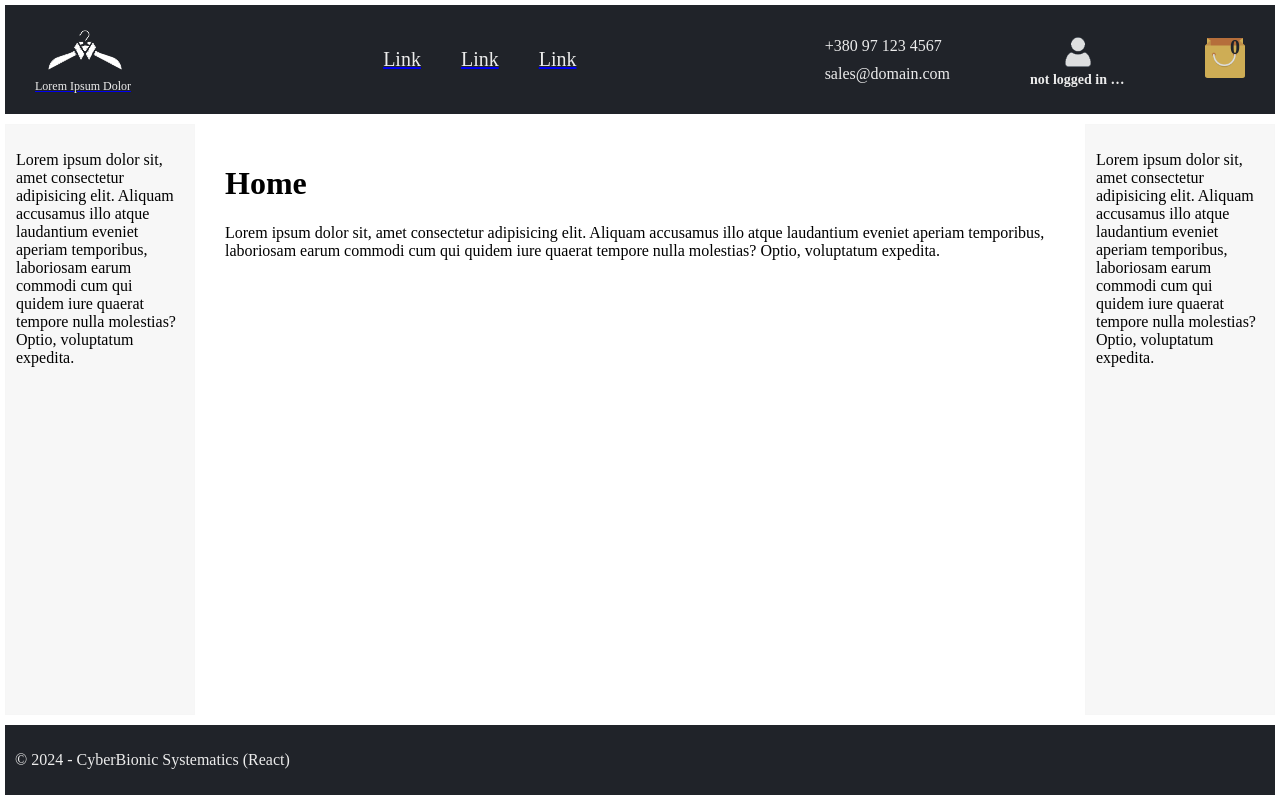
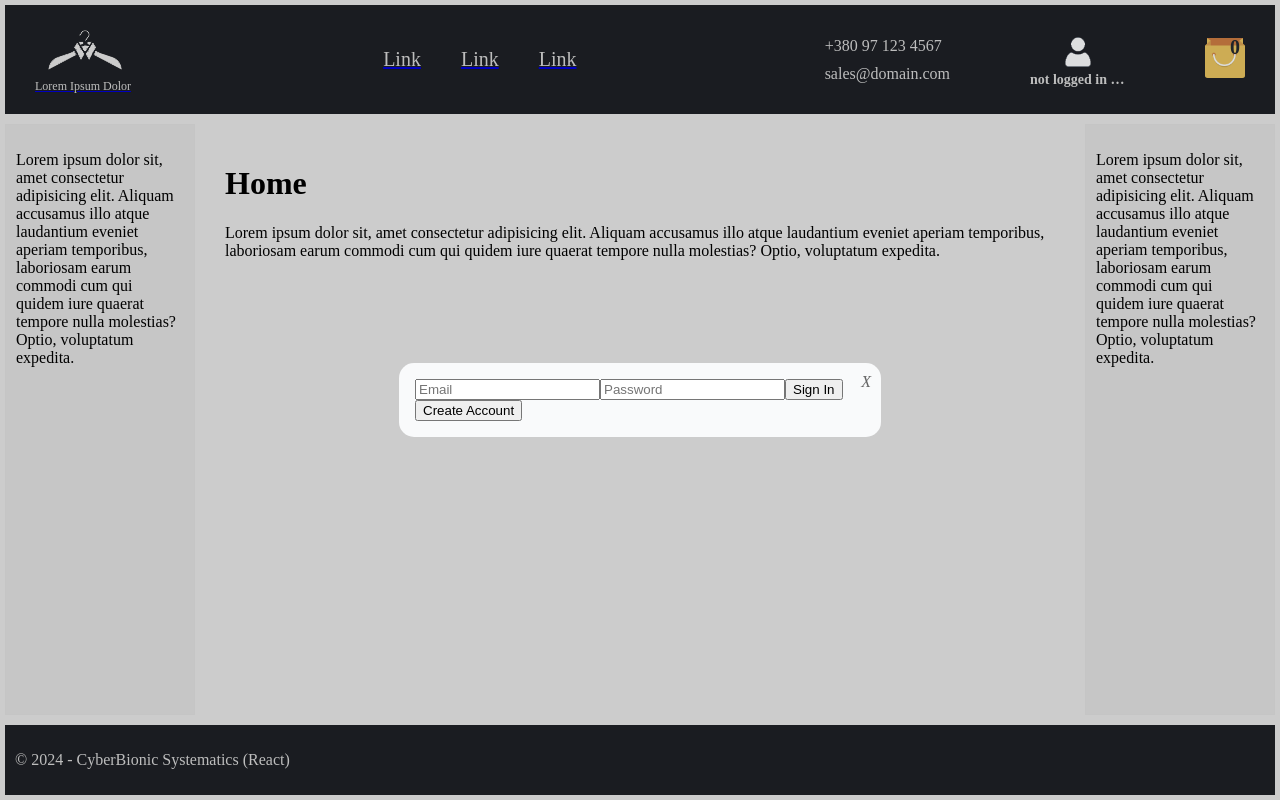
Before and after one commit to OlegBon/cbs-react-final-project, a React (Create React App) app: page / in a window 1280 px wide. Both pictures are taken after a click on the picture 1077 px from the left and 51 px from the top of the page. Built offline with nearby package versions, Linux system fonts and the light colour scheme; no server answers; the database is empty.

Commit message:
add login and modal window for login/create

```diff
--- a/database.rules.json
+++ b/database.rules.json
@@ -2,6 +2,6 @@
   /* Visit https://firebase.google.com/docs/database/security to learn more about security rules. */
   "rules": {
     ".read": true,
-    ".write": false
+    ".write": true
   }
 }
--- a/src/components/Header/LoginHeader/LoginHeader.jsx
+++ b/src/components/Header/LoginHeader/LoginHeader.jsx
@@ -1,10 +1,45 @@
 import "./LoginHeader.css";
 import shopLogin from "../../../assets/shop-login.png";
+import { useEffect, useState } from "react";
+import ModalLogin from "./ModalLogin/ModalLogin";
+import { database } from "../../../firebase-config";
+import { off, onValue, ref } from "firebase/database";
 
 const LoginHeader = () => {
+  // Modal
+  const [modalState, setModalState] = useState(false);
+
+  const [email, setEmail] = useState("");
+  const [password, setPassword] = useState("");
+  const [hasAccount, setHasAccount] = useState(false);
+  const [data, setData] = useState({});
+
+  useEffect(() => {
+    const rootRef = ref(database, "/");
+    onValue(rootRef, (snapshot) => {
+      const data = snapshot.val();
+      setData(data || {});
+    });
+    return () => off(rootRef);
+  }, []);
+
   return (
     <div className="Login-Header">
-      <img src={shopLogin} className="Shop-Login" alt="Shop Login" />
+      <ModalLogin
+        call={modalState}
+        onDestroy={() => setModalState(false)}
+        email={email}
+        password={password}
+        setHasAccount={setHasAccount}
+        setEmail={setEmail}
+        setPassword={setPassword}
+      />
+      <img
+        src={shopLogin}
+        className="Shop-Login"
+        alt="Shop Login"
+        onClick={() => setModalState(true)}
+      />
       <p className="Shop-Login-User">not logged in shop</p>
     </div>
   );
--- /dev/null
+++ b/src/components/Header/LoginHeader/ModalLogin/ModalLogin.css
@@ -0,0 +1,58 @@
+.modalWind {
+  position: fixed;
+  top: 0;
+  left: 0;
+  width: 100%;
+  height: 100%;
+  background-color: rgba(0, 0, 0, 0.2);
+}
+
+.modalWind i {
+  color: rgb(100, 100, 100);
+  position: fixed;
+  top: 10px;
+  right: 10px;
+  cursor: pointer;
+}
+
+.modalWind-content {
+  max-width: 450px;
+  width: 100%;
+  position: fixed;
+  top: 50%;
+  left: 50%;
+  transform: translate(-50%, -50%);
+  background-color: rgb(249, 250, 251);
+  padding: 1rem;
+  border-radius: 15px;
+}
+
+.modalWind-content h1 {
+  text-align: center;
+}
+
+.btns button {
+  width: 100%;
+  margin: 0.3rem;
+  padding: 10px;
+  border-radius: 6px;
+  border: 1px solid;
+  cursor: pointer;
+}
+
+.accept {
+  color: #fff;
+  background-color: rgb(42, 102, 188);
+}
+
+.accept:hover {
+  background-color: rgb(14, 71, 149);
+}
+
+.reject {
+  color: rgb(100, 100, 100);
+}
+
+.reject:hover {
+  background-color: rgb(194, 192, 192);
+}
--- /dev/null
+++ b/src/components/Header/LoginHeader/ModalLogin/ModalLogin.jsx
@@ -0,0 +1,74 @@
+import { auth } from "../../../../firebase-config";
+import "./ModalLogin.css";
+import {
+  getAuth,
+  createUserWithEmailAndPassword,
+  signInWithEmailAndPassword,
+} from "firebase/auth";
+
+const ModalLogin = ({
+  call,
+  onDestroy,
+  email,
+  password,
+  setHasAccount,
+  setEmail,
+  setPassword,
+}) => {
+  const signIn = () => {
+    if (!email || !password) {
+      console.log("Email And Password Are Required!");
+      return;
+    }
+    signInWithEmailAndPassword(auth, email, password)
+      .then(() => {
+        console.log("Successfully Signed In!");
+        setHasAccount(true);
+      })
+      .catch((error) => console.error("Error Signing In:", error));
+  };
+
+  const createAccount = () => {
+    const auth = getAuth();
+    createUserWithEmailAndPassword(auth, email, password)
+      .then(() => {
+        console.log("Successfully Created Account");
+        setHasAccount(true);
+      })
+      .catch((error) => console.error("Error Creating Account:", error));
+  };
+
+  if (!call) {
+    return null;
+  }
+
+  return (
+    <div className="modalWind" onClick={onDestroy}>
+      <div className="modalWind-content" onClick={(e) => e.stopPropagation()}>
+        <i className="closeModalWind" onClick={onDestroy}>
+          X
+        </i>
+        <div className="login_block">
+          <input
+            type="text"
+            id="email"
+            placeholder="Email"
+            value={email}
+            onChange={(e) => setEmail(e.target.value)}
+          />
+          <input
+            type="password"
+            id="password"
+            placeholder="Password"
+            value={password}
+            onChange={(e) => setPassword(e.target.value)}
+          />
+          <button onClick={signIn}>Sign In</button>
+          <button onClick={createAccount}>Create Account</button>
+        </div>
+      </div>
+    </div>
+  );
+};
+
+export default ModalLogin;
```
